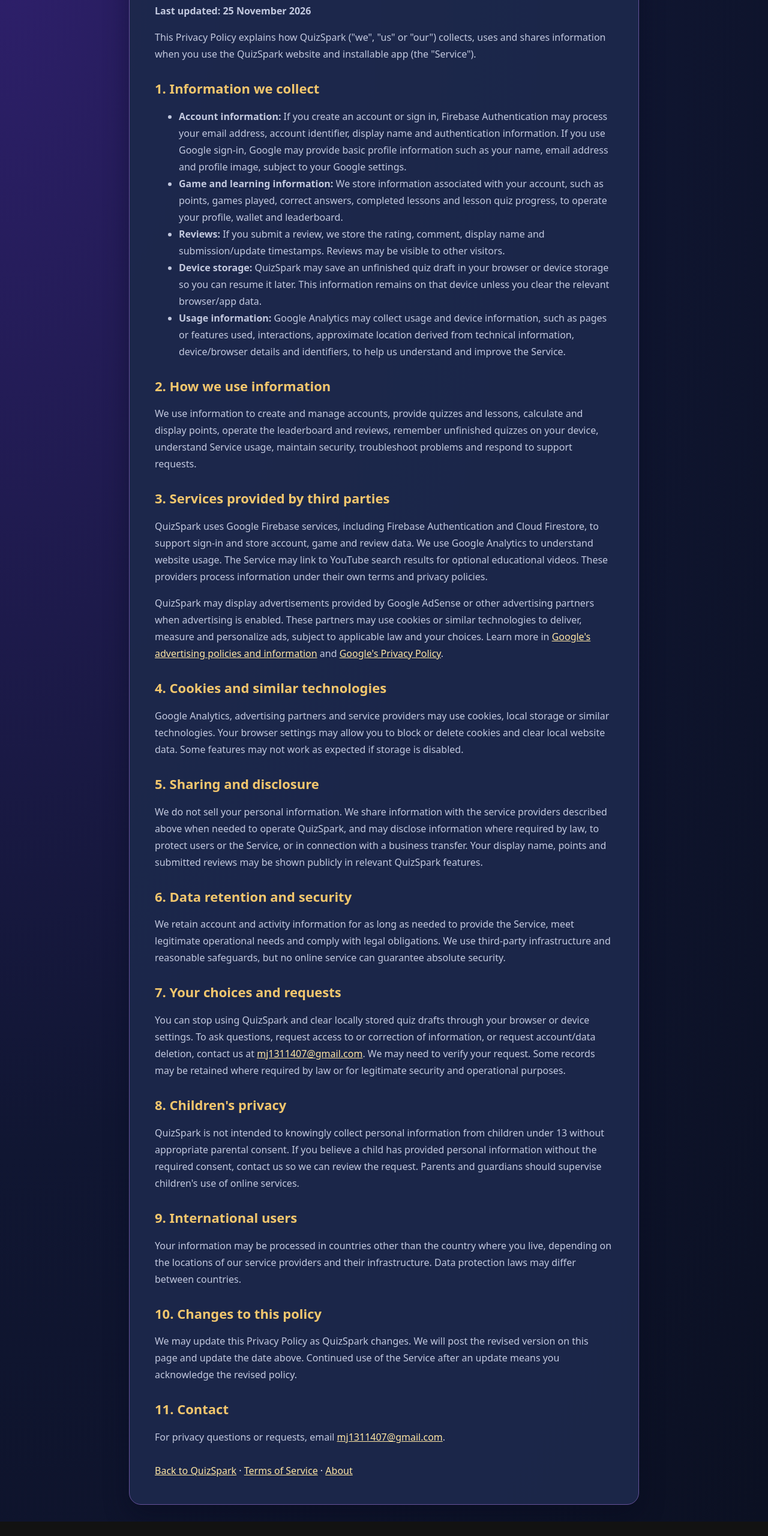
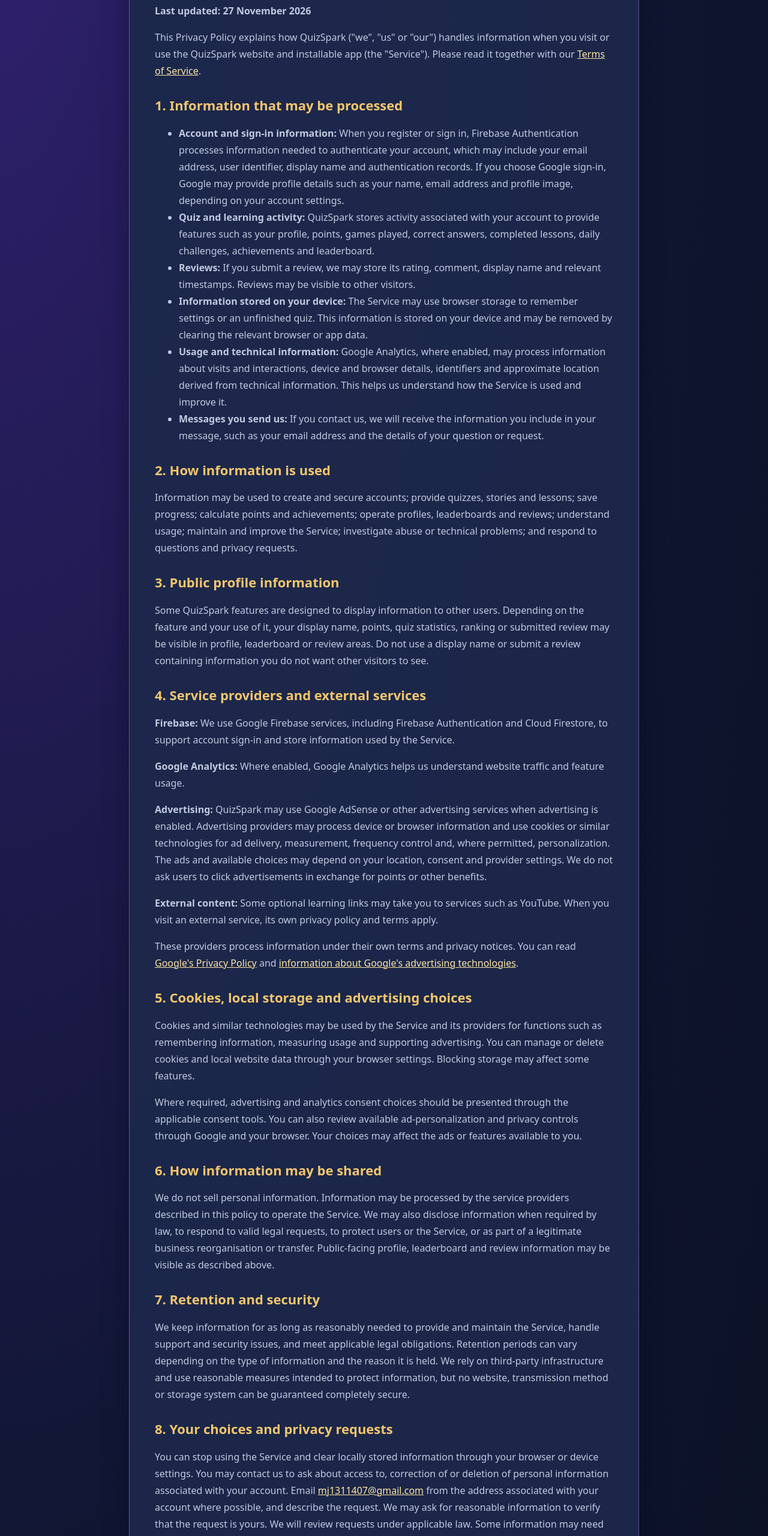
Before and after one commit to Michael20046/QuizSpark-Game, a plain HTML site: page privacy.html in a window 1280 px wide. Shown: the part 220-2780 px from the top of the page at 60% size. Before the commit the page ends 2756 px from the top, so only its background shows below. Drawn offline with Linux system fonts and the light colour scheme.

Commit message:
Clarify QuizSpark privacy disclosures and user data choices

```diff
--- a/privacy.html
+++ b/privacy.html
@@ -16,36 +16,56 @@ h1,h2{color:var(--gold);line-height:1.25}h1{font-size:clamp(30px,6vw,42px)}h2{ma
 <body><main>
 <p class="brand">QUIZSPARK</p>
 <h1>Privacy Policy</h1>
-<p><strong>Last updated: 25 November 2026</strong></p>
-<p>This Privacy Policy explains how QuizSpark ("we", "us" or "our") collects, uses and shares information when you use the QuizSpark website and installable app (the "Service").</p>
-<h2>1. Information we collect</h2>
+<p><strong>Last updated: 27 November 2026</strong></p>
+<p>This Privacy Policy explains how QuizSpark ("we", "us" or "our") handles information when you visit or use the QuizSpark website and installable app (the "Service"). Please read it together with our <a href="./terms.html">Terms of Service</a>.</p>
+
+<h2>1. Information that may be processed</h2>
 <ul>
-<li><strong>Account information:</strong> If you create an account or sign in, Firebase Authentication may process your email address, account identifier, display name and authentication information. If you use Google sign-in, Google may provide basic profile information such as your name, email address and profile image, subject to your Google settings.</li>
-<li><strong>Game and learning information:</strong> We store information associated with your account, such as points, games played, correct answers, completed lessons and lesson quiz progress, to operate your profile, wallet and leaderboard.</li>
-<li><strong>Reviews:</strong> If you submit a review, we store the rating, comment, display name and submission/update timestamps. Reviews may be visible to other visitors.</li>
-<li><strong>Device storage:</strong> QuizSpark may save an unfinished quiz draft in your browser or device storage so you can resume it later. This information remains on that device unless you clear the relevant browser/app data.</li>
-<li><strong>Usage information:</strong> Google Analytics may collect usage and device information, such as pages or features used, interactions, approximate location derived from technical information, device/browser details and identifiers, to help us understand and improve the Service.</li>
+<li><strong>Account and sign-in information:</strong> When you register or sign in, Firebase Authentication processes information needed to authenticate your account, which may include your email address, user identifier, display name and authentication records. If you choose Google sign-in, Google may provide profile details such as your name, email address and profile image, depending on your account settings.</li>
+<li><strong>Quiz and learning activity:</strong> QuizSpark stores activity associated with your account to provide features such as your profile, points, games played, correct answers, completed lessons, daily challenges, achievements and leaderboard.</li>
+<li><strong>Reviews:</strong> If you submit a review, we may store its rating, comment, display name and relevant timestamps. Reviews may be visible to other visitors.</li>
+<li><strong>Information stored on your device:</strong> The Service may use browser storage to remember settings or an unfinished quiz. This information is stored on your device and may be removed by clearing the relevant browser or app data.</li>
+<li><strong>Usage and technical information:</strong> Google Analytics, where enabled, may process information about visits and interactions, device and browser details, identifiers and approximate location derived from technical information. This helps us understand how the Service is used and improve it.</li>
+<li><strong>Messages you send us:</strong> If you contact us, we will receive the information you include in your message, such as your email address and the details of your question or request.</li>
 </ul>
-<h2>2. How we use information</h2>
-<p>We use information to create and manage accounts, provide quizzes and lessons, calculate and display points, operate the leaderboard and reviews, remember unfinished quizzes on your device, understand Service usage, maintain security, troubleshoot problems and respond to support requests.</p>
-<h2>3. Services provided by third parties</h2>
-<p>QuizSpark uses Google Firebase services, including Firebase Authentication and Cloud Firestore, to support sign-in and store account, game and review data. We use Google Analytics to understand website usage. The Service may link to YouTube search results for optional educational videos. These providers process information under their own terms and privacy policies.</p>
-<p>QuizSpark may display advertisements provided by Google AdSense or other advertising partners when advertising is enabled. These partners may use cookies or similar technologies to deliver, measure and personalize ads, subject to applicable law and your choices. Learn more in <a href="https://policies.google.com/technologies/ads" target="_blank" rel="noopener noreferrer">Google's advertising policies and information</a> and <a href="https://policies.google.com/privacy" target="_blank" rel="noopener noreferrer">Google's Privacy Policy</a>.</p>
-<h2>4. Cookies and similar technologies</h2>
-<p>Google Analytics, advertising partners and service providers may use cookies, local storage or similar technologies. Your browser settings may allow you to block or delete cookies and clear local website data. Some features may not work as expected if storage is disabled.</p>
-<h2>5. Sharing and disclosure</h2>
-<p>We do not sell your personal information. We share information with the service providers described above when needed to operate QuizSpark, and may disclose information where required by law, to protect users or the Service, or in connection with a business transfer. Your display name, points and submitted reviews may be shown publicly in relevant QuizSpark features.</p>
-<h2>6. Data retention and security</h2>
-<p>We retain account and activity information for as long as needed to provide the Service, meet legitimate operational needs and comply with legal obligations. We use third-party infrastructure and reasonable safeguards, but no online service can guarantee absolute security.</p>
-<h2>7. Your choices and requests</h2>
-<p>You can stop using QuizSpark and clear locally stored quiz drafts through your browser or device settings. To ask questions, request access to or correction of information, or request account/data deletion, contact us at <a href="mailto:mj1311407@gmail.com">mj1311407@gmail.com</a>. We may need to verify your request. Some records may be retained where required by law or for legitimate security and operational purposes.</p>
-<h2>8. Children's privacy</h2>
-<p>QuizSpark is not intended to knowingly collect personal information from children under 13 without appropriate parental consent. If you believe a child has provided personal information without the required consent, contact us so we can review the request. Parents and guardians should supervise children's use of online services.</p>
-<h2>9. International users</h2>
-<p>Your information may be processed in countries other than the country where you live, depending on the locations of our service providers and their infrastructure. Data protection laws may differ between countries.</p>
-<h2>10. Changes to this policy</h2>
-<p>We may update this Privacy Policy as QuizSpark changes. We will post the revised version on this page and update the date above. Continued use of the Service after an update means you acknowledge the revised policy.</p>
-<h2>11. Contact</h2>
-<p>For privacy questions or requests, email <a href="mailto:mj1311407@gmail.com">mj1311407@gmail.com</a>.</p>
+
+<h2>2. How information is used</h2>
+<p>Information may be used to create and secure accounts; provide quizzes, stories and lessons; save progress; calculate points and achievements; operate profiles, leaderboards and reviews; understand usage; maintain and improve the Service; investigate abuse or technical problems; and respond to questions and privacy requests.</p>
+
+<h2>3. Public profile information</h2>
+<p>Some QuizSpark features are designed to display information to other users. Depending on the feature and your use of it, your display name, points, quiz statistics, ranking or submitted review may be visible in profile, leaderboard or review areas. Do not use a display name or submit a review containing information you do not want other visitors to see.</p>
+
+<h2>4. Service providers and external services</h2>
+<p><strong>Firebase:</strong> We use Google Firebase services, including Firebase Authentication and Cloud Firestore, to support account sign-in and store information used by the Service.</p>
+<p><strong>Google Analytics:</strong> Where enabled, Google Analytics helps us understand website traffic and feature usage.</p>
+<p><strong>Advertising:</strong> QuizSpark may use Google AdSense or other advertising services when advertising is enabled. Advertising providers may process device or browser information and use cookies or similar technologies for ad delivery, measurement, frequency control and, where permitted, personalization. The ads and available choices may depend on your location, consent and provider settings. We do not ask users to click advertisements in exchange for points or other benefits.</p>
+<p><strong>External content:</strong> Some optional learning links may take you to services such as YouTube. When you visit an external service, its own privacy policy and terms apply.</p>
+<p>These providers process information under their own terms and privacy notices. You can read <a href="https://policies.google.com/privacy" target="_blank" rel="noopener noreferrer">Google's Privacy Policy</a> and <a href="https://policies.google.com/technologies/ads" target="_blank" rel="noopener noreferrer">information about Google's advertising technologies</a>.</p>
+
+<h2>5. Cookies, local storage and advertising choices</h2>
+<p>Cookies and similar technologies may be used by the Service and its providers for functions such as remembering information, measuring usage and supporting advertising. You can manage or delete cookies and local website data through your browser settings. Blocking storage may affect some features.</p>
+<p>Where required, advertising and analytics consent choices should be presented through the applicable consent tools. You can also review available ad-personalization and privacy controls through Google and your browser. Your choices may affect the ads or features available to you.</p>
+
+<h2>6. How information may be shared</h2>
+<p>We do not sell personal information. Information may be processed by the service providers described in this policy to operate the Service. We may also disclose information when required by law, to respond to valid legal requests, to protect users or the Service, or as part of a legitimate business reorganisation or transfer. Public-facing profile, leaderboard and review information may be visible as described above.</p>
+
+<h2>7. Retention and security</h2>
+<p>We keep information for as long as reasonably needed to provide and maintain the Service, handle support and security issues, and meet applicable legal obligations. Retention periods can vary depending on the type of information and the reason it is held. We rely on third-party infrastructure and use reasonable measures intended to protect information, but no website, transmission method or storage system can be guaranteed completely secure.</p>
+
+<h2>8. Your choices and privacy requests</h2>
+<p>You can stop using the Service and clear locally stored information through your browser or device settings. You may contact us to ask about access to, correction of or deletion of personal information associated with your account. Email <a href="mailto:mj1311407@gmail.com">mj1311407@gmail.com</a> from the address associated with your account where possible, and describe the request. We may ask for reasonable information to verify that the request is yours. We will review requests under applicable law. Some information may need to be retained for legal, security or legitimate operational reasons.</p>
+<p>Deleting local browser data does not itself delete information stored in Firebase or by third-party providers. Requests relating to those records should be sent to us so they can be reviewed.</p>
+
+<h2>9. Children's privacy</h2>
+<p>The Service is not directed to children under 13, and we do not knowingly seek to collect personal information from children under 13 without any parental consent required by applicable law. If you believe a child has provided personal information in circumstances where consent was required, contact us at <a href="mailto:mj1311407@gmail.com">mj1311407@gmail.com</a> so we can review the concern. Parents and guardians should guide children's use of online services.</p>
+
+<h2>10. International processing</h2>
+<p>QuizSpark and its service providers may process information in countries other than the country where you live. Privacy and data protection laws may differ between countries. Where applicable law requires safeguards for international transfers, those requirements apply to the relevant processing.</p>
+
+<h2>11. Changes to this policy</h2>
+<p>We may revise this policy as the Service or applicable requirements change. The updated policy will be posted on this page with a revised date. Please review it periodically. Where required, we will seek consent or provide notice for material changes.</p>
+
+<h2>12. Contact</h2>
+<p>For privacy questions or requests, contact the QuizSpark team at <a href="mailto:mj1311407@gmail.com">mj1311407@gmail.com</a>.</p>
 <nav><a href="./index.html">Back to QuizSpark</a> · <a href="./terms.html">Terms of Service</a> · <a href="./about.html">About</a></nav>
 </main></body></html>
```
